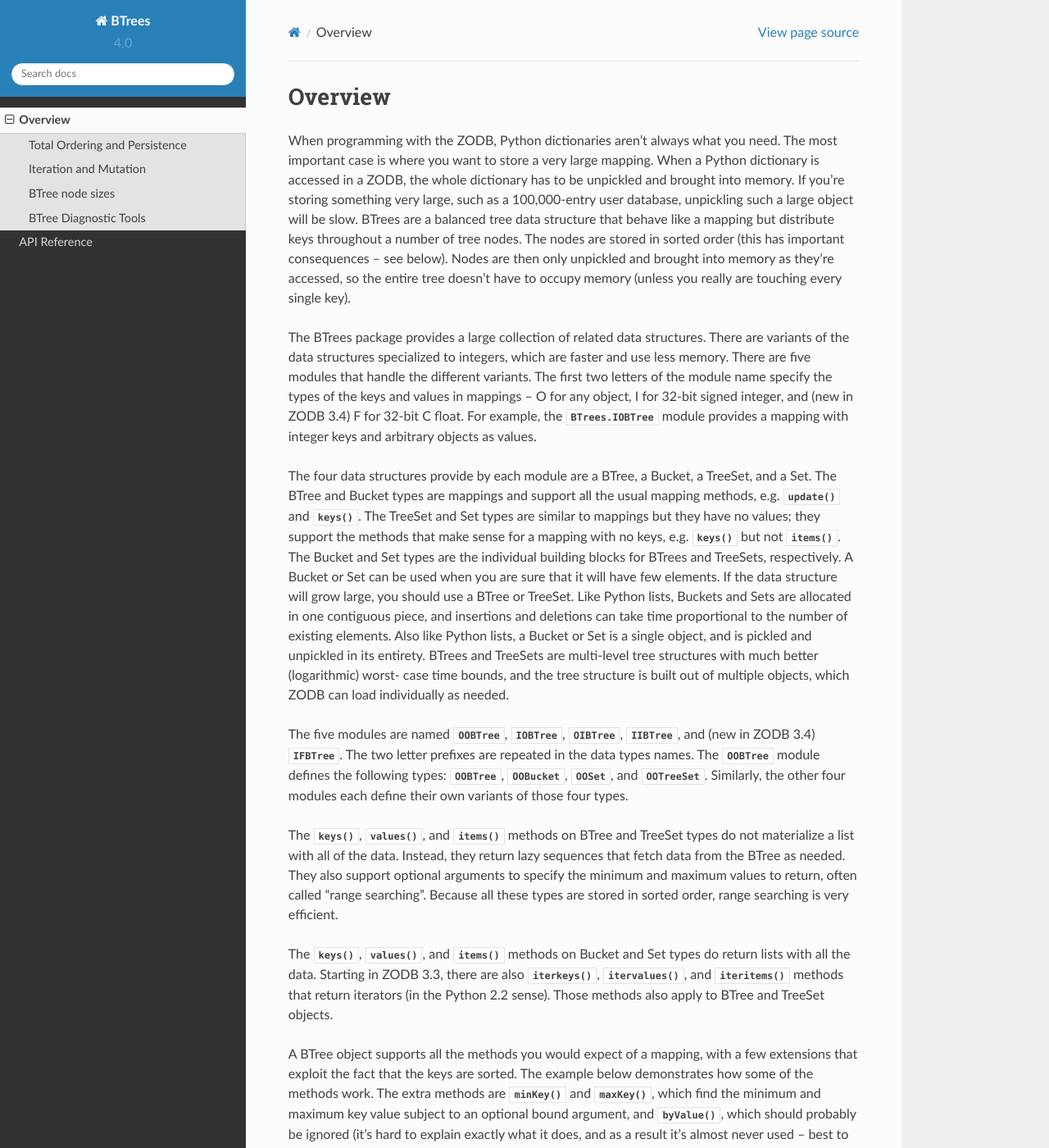
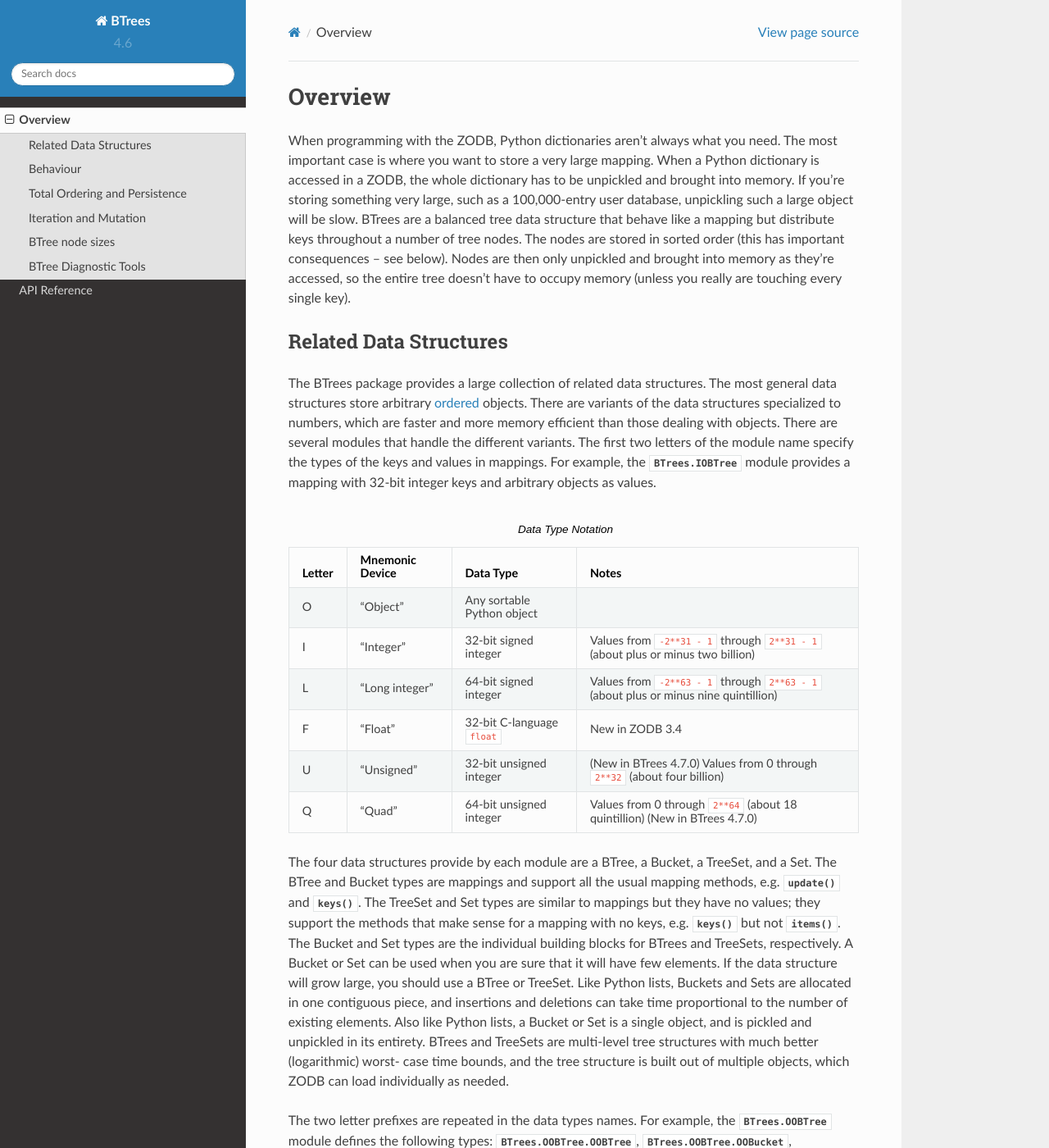
Before and after one commit to zopefoundation/BTrees, a Sphinx documentation site: the page built from docs/overview.rst, in a window 1280 px wide and 1400 px high. Shown: the whole window at 82% size. Built offline with Sphinx 7.4.7 and the Read the Docs theme 2.0.0, drawn with Linux system fonts in a browser that asks for light colours; some of the changed text lies outside the part shown.

Commit message:
Add documentation for the unsigned modules.
And some other small tweaks to the documentation to make cross-references work and things generally look good.

```diff
--- a/CHANGES.rst
+++ b/CHANGES.rst
@@ -17,8 +17,6 @@
   consistent between Python 2 and Python 3 and between 32-bit and
   64-bit variants.
 
-- Fix the value for ``BTrees.OIBTree`` when using the pure Python
-  implementation (PyPy and when ``PURE_PYTHON`` is in the environment).
 
 4.6.1 (2019-11-07)
 ==================
--- a/doc-requirements.txt
+++ b/doc-requirements.txt
@@ -1,3 +1,4 @@
+sphinx >= 1.8
 pip>=8.1.2
 setuptools>=23.0.0
 repoze.sphinx.autointerface
--- /dev/null
+++ b/docs/_static/custom.css
@@ -0,0 +1,9 @@
+/*
+   sphinx_rtd_theme pulls from wyrm, which applies white-space: nowrap to tables.
+   https://github.com/snide/wyrm/blob/fd41b56978f009e8c33cb26f384dd0dfaf430a7d/sass/wyrm_core/_table.sass#L144
+   That makes it hard to have a table with more than three columns without
+   pointless scrolling.
+*/
+.wrapped td, .wrapped th {
+    white-space: normal !important;
+}
--- a/docs/conf.py
+++ b/docs/conf.py
@@ -12,6 +12,14 @@
 # serve to show the default.
 
 #import sys, os
+import sys
+import os
+import pkg_resources
+# We actually have slightly better results by documenting the
+# C objects right now.
+# os.environ['PURE_PYTHON'] = '1'
+sys.path.append(os.path.abspath('../'))
+rqmt = pkg_resources.require('BTrees')[0]
 
 # If extensions (or modules to document with autodoc) are in another directory,
 # add these directories to sys.path here. If the directory is relative to the
@@ -21,7 +29,7 @@
 # -- General configuration -----------------------------------------------------
 
 # If your documentation needs a minimal Sphinx version, state it here.
-#needs_sphinx = '1.0'
+needs_sphinx = '1.8'
 
 # Add any Sphinx extension module names here, as strings. They can be extensions
 # coming with Sphinx (named 'sphinx.ext.*') or your custom ones.
@@ -33,6 +41,18 @@
     'sphinx.ext.viewcode',
     'repoze.sphinx.autointerface',
 ]
+
+# Sphinx 1.8+ prefers this to `autodoc_default_flags`. It's documented that
+# either True or None mean the same thing as just setting the flag, but
+# only None works in 1.8 (True works in 2.0)
+autodoc_default_options = {
+    'members': None,
+    'show-inheritance': None,
+    'special-members': None,
+    'undoc-members': None,
+}
+autodoc_member_order = 'groupwise'
+autoclass_content = 'both'
 
 # Add any paths that contain templates here, relative to this directory.
 templates_path = ['_templates']
@@ -55,9 +75,9 @@
 # built documents.
 #
 # The short X.Y version.
-version = '4.0'
+version = '%s.%s' % tuple(map(int, rqmt.version.split('.')[:2]))
 # The full version, including alpha/beta/rc tags.
-release = '4.0.2dev'
+release = rqmt.version
 
 # The language for content autogenerated by Sphinx. Refer to documentation
 # for a list of supported languages.
@@ -128,6 +148,9 @@
 # relative to this directory. They are copied after the builtin static files,
 # so a file named "default.css" will overwrite the builtin "default.css".
 html_static_path = ['_static']
+html_css_files = [
+    'custom.css'
+]
 
 # If not '', a 'Last updated on:' timestamp is inserted at every page bottom,
 # using the given strftime format.
--- a/docs/overview.rst
+++ b/docs/overview.rst
@@ -14,40 +14,98 @@
 brought into memory as they're accessed, so the entire tree doesn't have to
 occupy memory (unless you really are touching every single key).
 
-The BTrees package provides a large collection of related data structures.
-There are variants of the data structures specialized to integers, which
-are faster and use less memory.  There are five modules that handle the
-different variants.  The first two letters of the module name specify the
-types of the keys and values in mappings -- O for any object, I for 32-bit
-signed integer, and (new in ZODB 3.4) F for 32-bit C float.  For example,
-the :mod:`BTrees.IOBTree` module provides a mapping with integer keys and
-arbitrary objects as values.
+Related Data Structures
+=======================
 
-The four data structures provide by each module are a BTree, a Bucket, a
-TreeSet, and a Set.  The BTree and Bucket types are mappings and support
-all the usual mapping methods, e.g. :func:`~BTrees.Interfaces.ISetMutable.update` and :func:`~BTrees.Interfaces.IKeyed.keys`.  The
-TreeSet and Set types are similar to mappings but they have no values; they
-support the methods that make sense for a mapping with no keys, e.g.
-:func:`~BTrees.Interfaces.IKeyed.keys` but not :func:`~BTrees.Interfaces.IMinimalDictionary.items`.  The Bucket and Set types are the
-individual building blocks for BTrees and TreeSets, respectively.  A Bucket
-or Set can be used when you are sure that it will have few elements.  If
-the data structure will grow large, you should use a BTree or TreeSet. Like
-Python lists, Buckets and Sets are allocated in one contiguous piece, and
-insertions and deletions can take time proportional to the number of
-existing elements.  Also like Python lists, a Bucket or Set is a single
-object, and is pickled and unpickled in its entirety.  BTrees and TreeSets
-are multi-level tree structures with much better (logarithmic) worst- case
-time bounds, and the tree structure is built out of multiple objects, which
-ZODB can load individually as needed.
+The BTrees package provides a large collection of related data
+structures. The most general data structures store arbitrary ordered_
+objects. There are variants of the data structures specialized to
+numbers, which are faster and more memory efficient than those dealing
+with objects. There are several modules that handle the different
+variants. The first two letters of the module name specify the types
+of the keys and values in mappings. For example, the
+:mod:`BTrees.IOBTree` module provides a mapping with 32-bit integer
+keys and arbitrary objects as values.
 
-The five modules are named :mod:`~BTrees.OOBTree`, :mod:`~BTrees.IOBTree`, :mod:`~BTrees.OIBTree`,
-:mod:`~BTrees.IIBTree`, and (new in ZODB 3.4) :mod:`~BTrees.IFBTree`.  The two letter
-prefixes are repeated in the data types names.  The :mod:`~BTrees.OOBTree`
-module defines the following types: :class:`~BTrees.OOBTree.OOBTree`, :class:`~BTrees.OOBTree.OOBucket`,
-:class:`~BTrees.OOBTree.OOSet`, and :class:`~BTrees.OOBTree.OOTreeSet`. Similarly, the other four modules
+.. list-table:: Data Type Notation
+   :widths: auto
+   :class: wrapped
+   :header-rows: 1
+
+   * - Letter
+     - Mnemonic Device
+     - Data Type
+     - Notes
+   * - O
+     - "Object"
+     - Any sortable Python object
+     -
+   * - I
+     - "Integer"
+     - 32-bit signed integer
+     - Values from ``-2**31 - 1`` through ``2**31 - 1`` (about plus or
+       minus two billion)
+   * - L
+     - "Long integer"
+     - 64-bit signed integer
+     - Values from ``-2**63 - 1`` through
+       ``2**63 - 1`` (about plus or minus nine quintillion)
+   * - F
+     - "Float"
+     - 32-bit C-language ``float``
+     - New in ZODB 3.4
+   * - U
+     - "Unsigned"
+     - 32-bit unsigned integer
+     - (New in BTrees 4.7.0) Values from 0 through ``2**32`` (about four billion)
+   * - Q
+     - "Quad"
+     - 64-bit unsigned integer
+     - Values from 0 through ``2**64`` (about 18 quintillion) (New in BTrees 4.7.0)
+
+
+The four data structures provide by each module are a BTree, a Bucket,
+a TreeSet, and a Set. The BTree and Bucket types are mappings and
+support all the usual mapping methods, e.g.
+:func:`~BTrees.Interfaces.ISetMutable.update` and
+:func:`~BTrees.Interfaces.IKeyed.keys`. The TreeSet and Set types are
+similar to mappings but they have no values; they support the methods
+that make sense for a mapping with no keys, e.g.
+:func:`~BTrees.Interfaces.IKeyed.keys` but not
+:func:`~BTrees.Interfaces.IMinimalDictionary.items`. The Bucket and
+Set types are the individual building blocks for BTrees and TreeSets,
+respectively. A Bucket or Set can be used when you are sure that it
+will have few elements. If the data structure will grow large, you
+should use a BTree or TreeSet. Like Python lists, Buckets and Sets are
+allocated in one contiguous piece, and insertions and deletions can
+take time proportional to the number of existing elements. Also like
+Python lists, a Bucket or Set is a single object, and is pickled and
+unpickled in its entirety. BTrees and TreeSets are multi-level tree
+structures with much better (logarithmic) worst- case time bounds, and
+the tree structure is built out of multiple objects, which ZODB can
+load individually as needed.
+
+The two letter prefixes are repeated in the data types names. For
+example, the
+:mod:`BTrees.OOBTree` module defines the following types:
+:class:`BTrees.OOBTree.OOBTree`, :class:`BTrees.OOBTree.OOBucket`,
+:class:`BTrees.OOBTree.OOSet`, and
+:class:`BTrees.OOBTree.OOTreeSet`. Similarly, the other modules
 each define their own variants of those four types.
 
-The :func:`keys`, :func:`values`, and :func:`items` methods on BTree and
+For convenience, BTrees groups the most closely related data
+structures together into a "family" (defined by
+:class:`BTrees.Interfaces.IBTreeFamily`). :obj:`BTrees.family32`
+groups 32-bit data structures, while :obj:`BTrees.family64` contains
+64-bit data structures. It is a common practice for code that creates
+BTrees to be parameterized on the family so that the caller can choose
+the desired characteristics.
+
+
+Behaviour
+=========
+
+The `keys`, :func:`values`, and :func:`items` methods on BTree and
 TreeSet types do not materialize a list with all of the data.  Instead,
 they return lazy sequences that fetch data from the BTree as needed.  They
 also support optional arguments to specify the minimum and maximum values
@@ -144,6 +202,7 @@
 then whether that behavior appears to work, and exactly happens if it does
 appear to work, are undefined and should not be relied on.
 
+.. _ordered:
 
 Total Ordering and Persistence
 ==============================
@@ -375,7 +434,8 @@
 
 BTrees (and TreeSets) are made up of a tree of Buckets (and Sets) and
 internal nodes.  There are maximum sizes of these notes configured for
-the various key and value types:
+the various key and value types (unsigned and quad unsigned follow
+integer and long, respectively):
 
 ======== ========== ========================== =============================
 Key Type Value Type Maximum Bucket or Set Size Maximum BTree or TreeSet Size
```
Also changed, not shown: BTrees/__init__.py (+19 -1 lines), docs/api.rst (+134 -91 lines), 2 other files.
